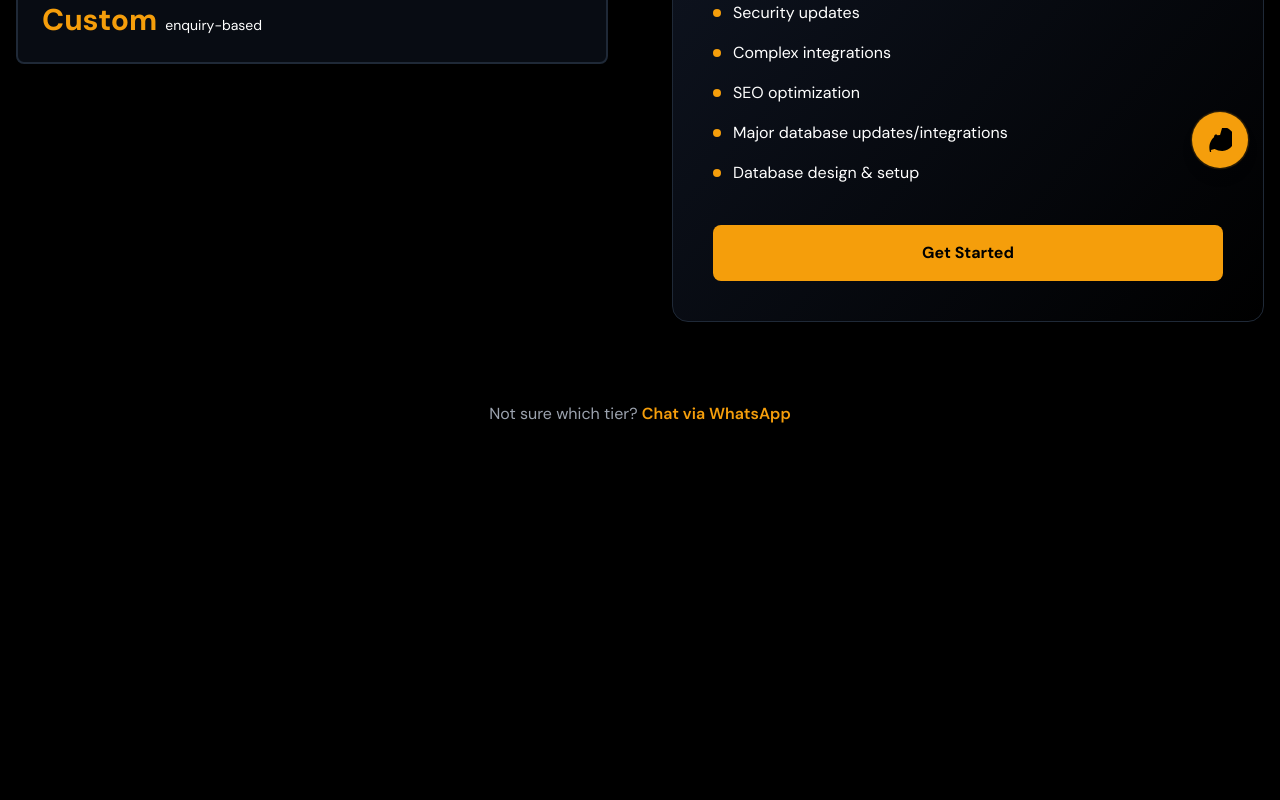
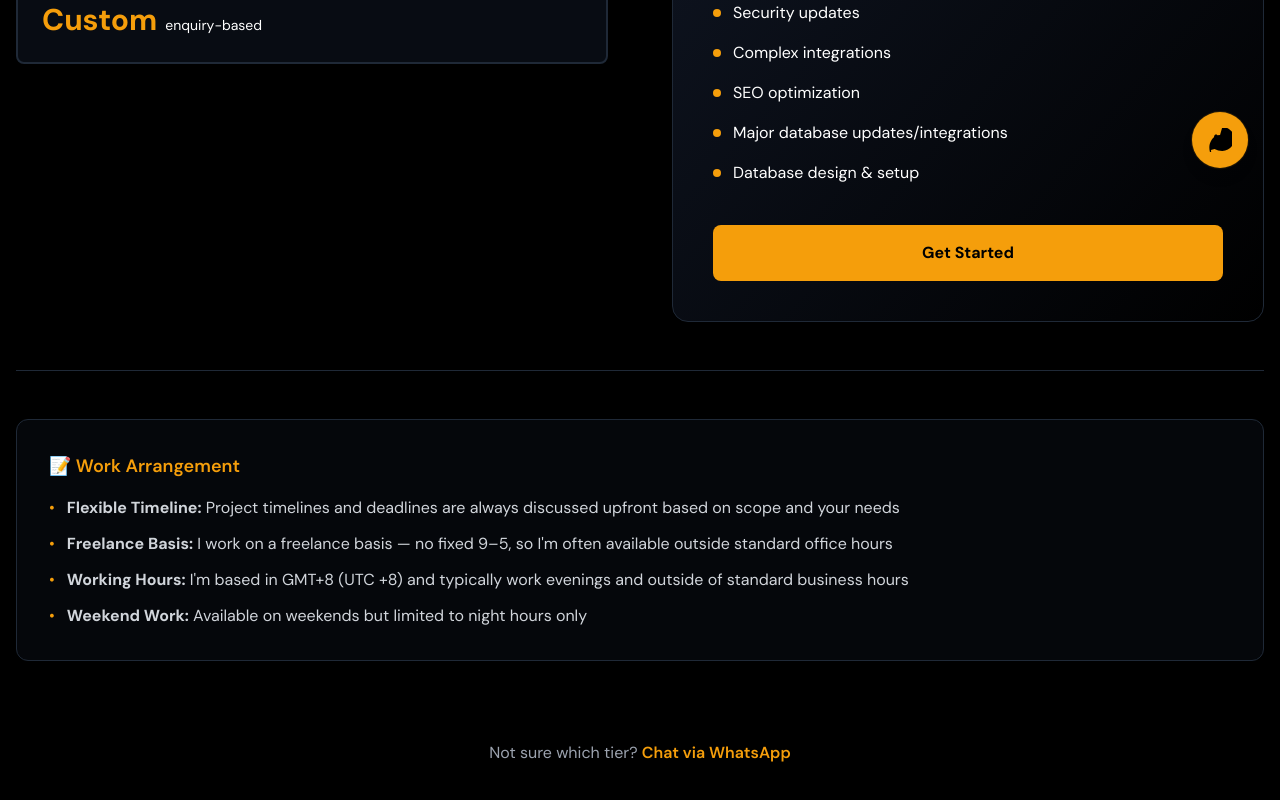
Before and after one commit to creativorium/rate-card, a Next.js app: page / in a window 1280 px wide. Shown: the part 600-1400 px from the top of the page. Before the commit the page ends 1090 px from the top, so only its background shows below. Built offline with nearby package versions, Linux system fonts and the light colour scheme.

Commit message:
adding working time agreement on the footer

```diff
--- a/app/page.tsx
+++ b/app/page.tsx
@@ -251,17 +251,48 @@ export default function Home() {
           ))}
         </div>
 
+        {/* Working Arrangement Note */}
+        <motion.div
+          initial={{ opacity: 0, y: 20 }}
+          animate={{ opacity: 1, y: 0 }}
+          transition={{ duration: 0.6, delay: 0.8 }}
+          className="border-t border-gray-800 pt-12 mt-12"
+        >
+          <div className="bg-gray-900/30 border border-gray-800 rounded-xl p-8">
+            <h3 className="text-lg font-semibold text-amber-500 mb-4">📝 Work Arrangement</h3>
+            <ul className="space-y-3 text-gray-300 text-sm md:text-base">
+              <li className="flex gap-3">
+                <span className="text-amber-500 flex-shrink-0">•</span>
+                <span><strong>Flexible Timeline:</strong> Project timelines and deadlines are always discussed upfront based on scope and your needs</span>
+              </li>
+              <li className="flex gap-3">
+                <span className="text-amber-500 flex-shrink-0">•</span>
+                <span><strong>Freelance Basis:</strong> I work on a freelance basis — no fixed 9–5, so I'm often available outside standard office hours</span>
+              </li>
+              <li className="flex gap-3">
+                <span className="text-amber-500 flex-shrink-0">•</span>
+                <span><strong>Working Hours:</strong> I'm based in GMT+8 (UTC +8) and typically work evenings and outside of standard business hours</span>
+              </li>
+              <li className="flex gap-3">
+                <span className="text-amber-500 flex-shrink-0">•</span>
+                <span><strong>Weekend Work:</strong> Available on weekends but limited to night hours only</span>
+              </li>
+            </ul>
+          </div>
+        </motion.div>
+
         {/* Footer */}
         <motion.div
           initial={{ opacity: 0, y: 20 }}
           animate={{ opacity: 1, y: 0 }}
           transition={{ duration: 0.6, delay: 0.6 }}
-          className="mt-20 text-center"
+          className="mt-20 text-center mb-16"
         >
           <p className="text-gray-400">
             Not sure which tier? <span className="text-amber-500 font-semibold">Chat via WhatsApp</span>
           </p>
         </motion.div>
+
       </div>
     </main>
   )
```
